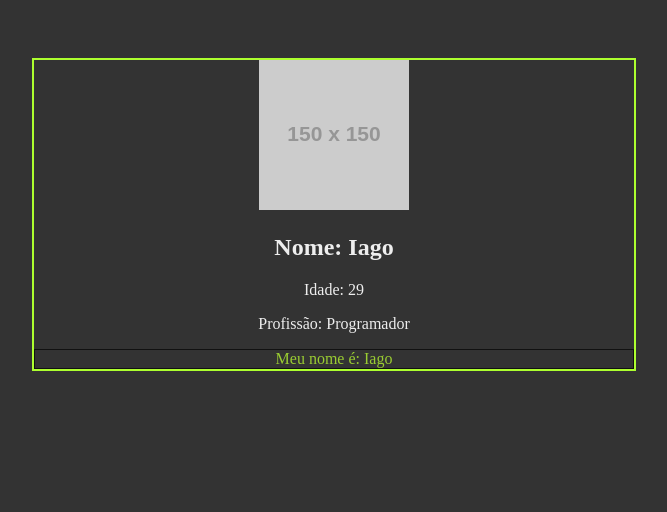
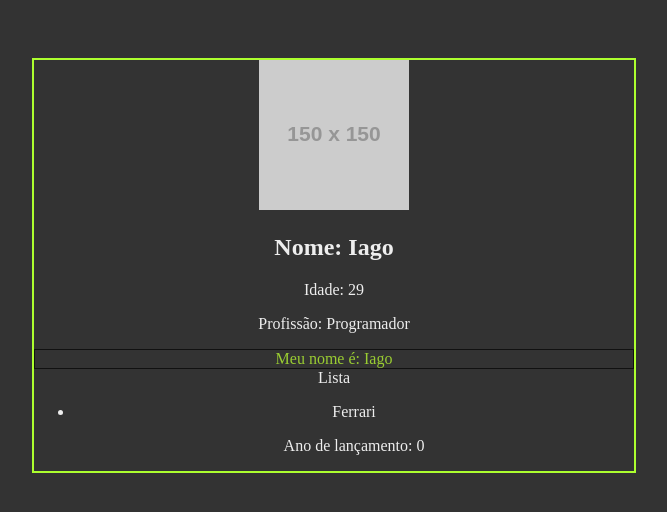
Before and after one commit to vsiago/projeto-react, a React (Create React App) app: page / in a window 1280 px wide. Shown: the top 512 px of the page, without its empty margins (306-973 px from the left). Built offline with nearby package versions, Linux system fonts and the light colour scheme.

Commit message:
atualizacao Prop Types

```diff
--- a/src/App.js
+++ b/src/App.js
@@ -1,6 +1,7 @@
 import './App.css';
 import Pessoa from './components/Pessoa';
 import Frase from './components/Frase';
+import List from './components/List';
 
 
 
@@ -14,7 +15,10 @@
       idade={29}
       profissao={'Programador'}
       foto={'https://via.placeholder.com/150'} />
+
       <Frase nome={'Iago'} />
+
+      <List />
     </div>
   );
 }
--- /dev/null
+++ b/src/components/Item.js
@@ -0,0 +1,22 @@
+import PropTypes from 'prop-types'
+
+function Item({ marca, ano_lançamento }) {
+    return (
+        <>
+            <li>{marca}</li>
+            <p>Ano de lançamento: {ano_lançamento}</p>
+        </>
+    )
+}
+
+Item.propTypes = {
+    marca: PropTypes.string.isRequired,
+    ano_lancamento: PropTypes.number,
+}
+
+Item.defaultProps = {
+    marca: "Faltou a marca",
+    ano_lançamento: 0,
+}
+
+export default Item
--- /dev/null
+++ b/src/components/List.js
@@ -0,0 +1,15 @@
+import Item from "./Item"
+
+
+function List() {
+    return (
+        <>
+            <span>Lista</span>
+            <ul>
+                <Item marca="Ferrari" />
+            </ul>
+        </>
+    )
+}
+
+export default List
```
